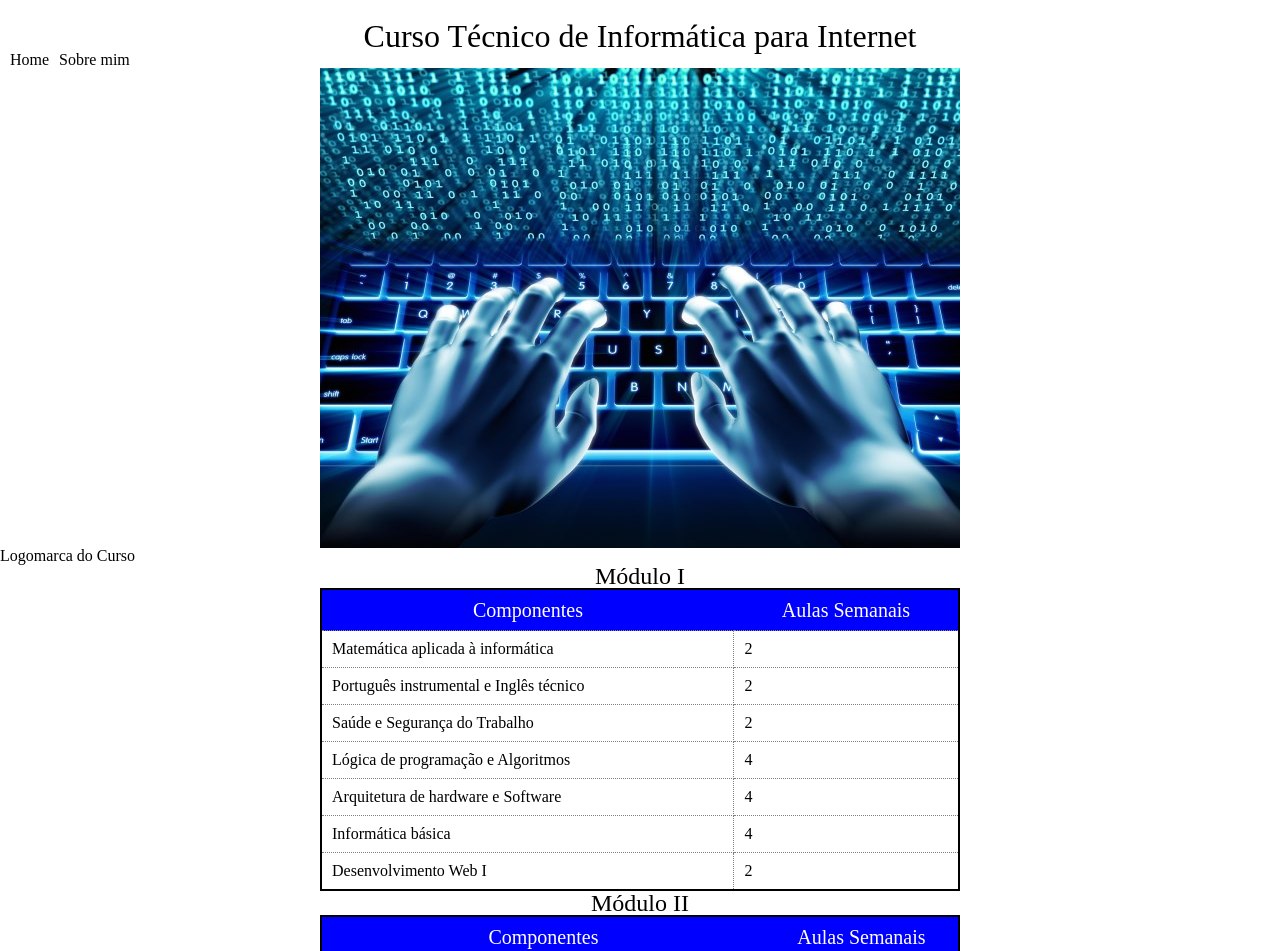
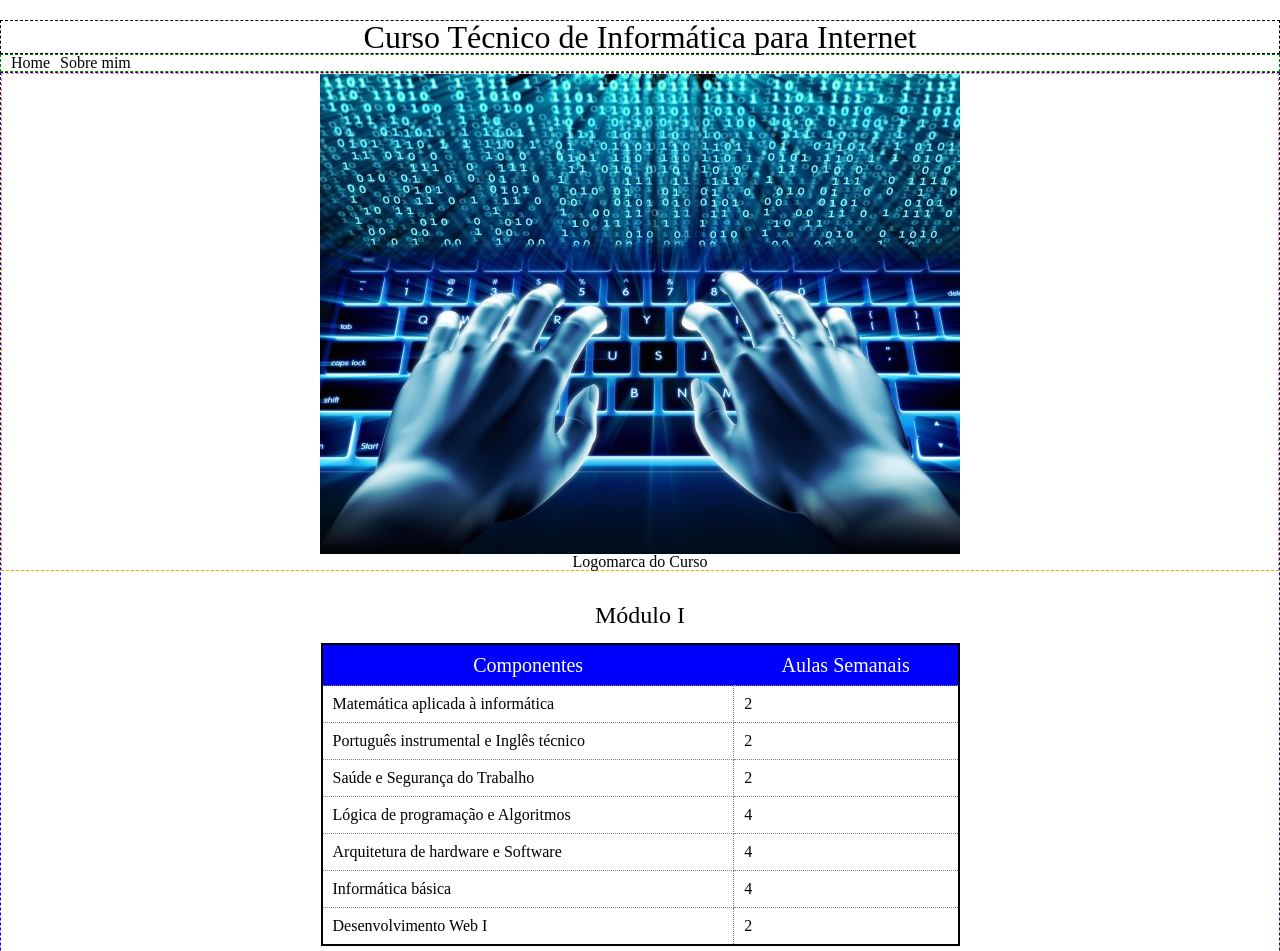
Before and after one commit to maxwelldeveloper7/informatica_para_internet, a plain HTML site: page index.html in a window 1280 px wide. Shown: the top 951 px of the page. Drawn offline with Linux system fonts and the light colour scheme.

Commit message:
07112023

```diff
--- a/estilos.css
+++ b/estilos.css
@@ -1,8 +1,22 @@
+body {
+
+}
 
 h1 {
     font-size: 32px;
     text-align: center;
     margin-top: 20px;
+    border: dashed black 1px;
+}
+
+nav {
+    border: dashed green 1px;
+}
+
+main{
+    display: flex;
+    flex-direction: column;
+    border: dashed blue 1px;
 }
 
 ul {
@@ -13,14 +27,26 @@ li{
     margin-left: 10px;
 }
 
+figure{
+    border: dashed orange 1px;
+    display: flex;
+    flex-direction: column;
+    justify-content: center;
+}
+
 img {
     margin: auto;
     display: block;
 }
 
+figcaption{
+    text-align: center;
+}
 
 
 h2 {
+    margin-top: 32px;
+    margin-bottom: 16px;
     font-size: 24px;
     text-align: center;
 }
@@ -43,3 +69,9 @@ td {
     border: dotted grey 1px;
     padding: 10px;
 }
+
+footer p{
+    text-align: center;
+    margin-top: 32px;
+    margin-bottom: 16px;
+}
```
